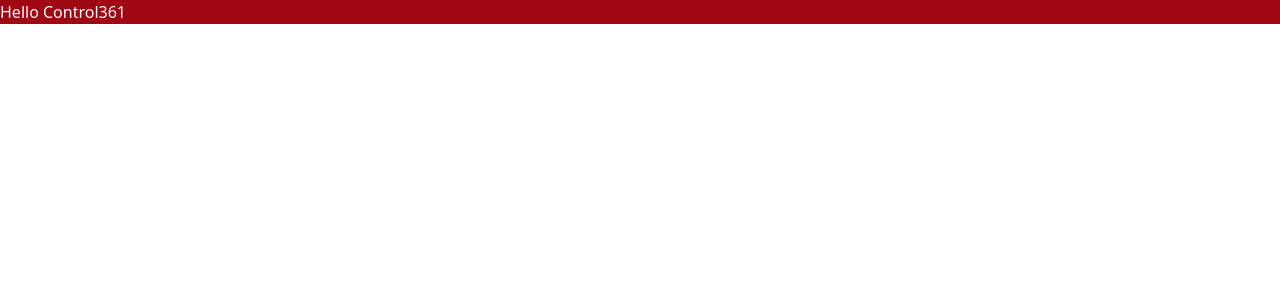
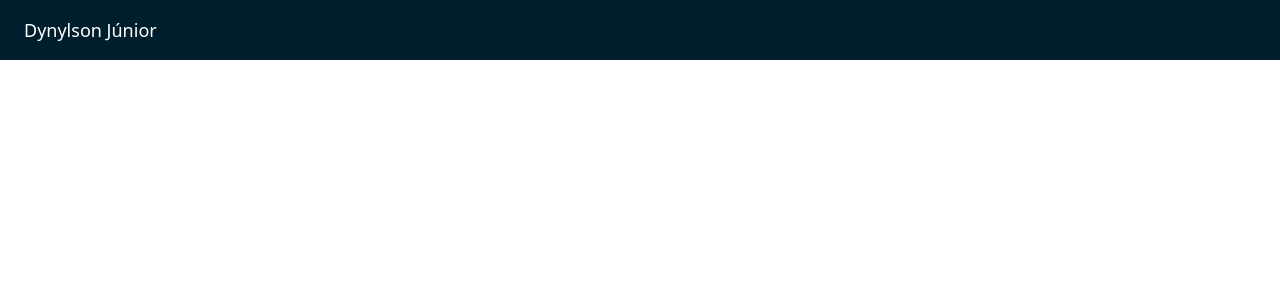
Before and after one commit to Dynylson/control361, a React (Vite) app: page / in a window 1280 px wide. Shown: the top 300 px of the page. Built offline with nearby package versions, Linux system fonts and the light colour scheme.

Commit message:
feat: criar componente AuthorHeader

```diff
--- a/src/App.tsx
+++ b/src/App.tsx
@@ -1,7 +1,9 @@
+import { AuthorHeader } from "./components/AuthorHeader"
+
 function App() {
   return (
     <>
-      <h1 className="bg-red-800 text-white">Hello Control361</h1>
+      <AuthorHeader fullName="Dynylson Júnior" />
     </>
   )
 }
--- /dev/null
+++ b/src/components/AuthorHeader/index.tsx
@@ -0,0 +1,11 @@
+interface AuthorHeaderProps {
+    fullName: string;
+}
+
+export function AuthorHeader({ fullName }: AuthorHeaderProps) {
+    return (
+        <div className="flex items-center bg-[#001E2E] h-[60px]">
+            <h1 className="text-white text-[1.125rem] ml-6">{fullName}</h1>
+        </div>
+    )
+}
```
